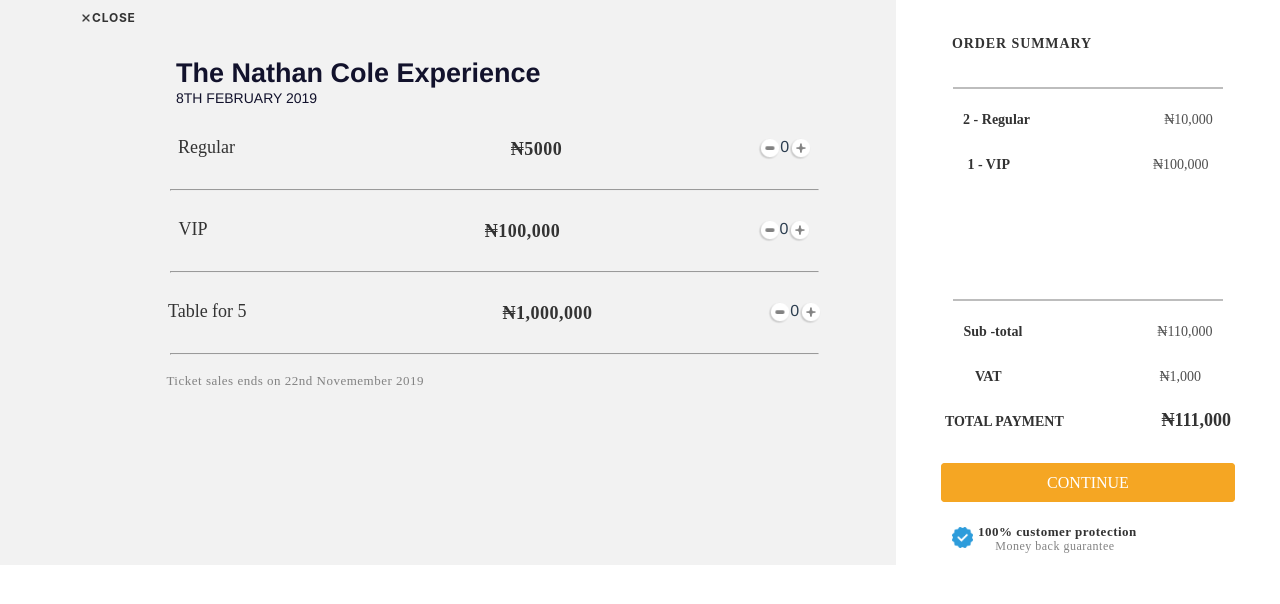
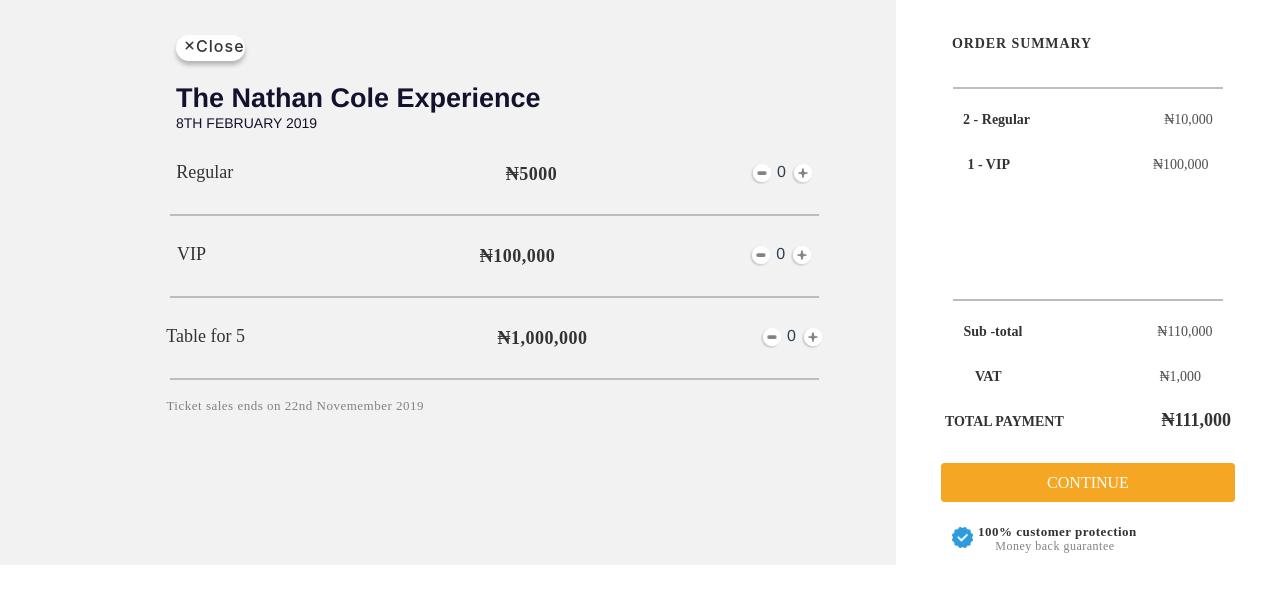
Before and after one commit to abiodunjohnson/Ticket_master, a Vue app: page /Payment in a window 1280 px wide. Shown: the top 604 px of the page. Built offline with nearby package versions, Linux system fonts and the light colour scheme; what vue-js-modal would draw is missing.

Commit message:
completed register modal

```diff
--- a/src/App.vue
+++ b/src/App.vue
@@ -23,5 +23,6 @@ export default {
 }
 body {
   margin: 0px !important;
+  overflow-x: none;
 }
 </style>
--- a/src/components/Card.vue
+++ b/src/components/Card.vue
@@ -29,7 +29,7 @@ export default {};
 }
 #card .card-container .detail-summary {
   text-align: start;
-  padding-left: 22px;
+  padding-left: 30px;
 }
 #card .card-container .detail-summary .event-date {
   font-size: 12px;
@@ -55,6 +55,7 @@ export default {};
   line-height: 17px;
   letter-spacing: 0.5px;
   color: #4f4f4f;
-  margin-top: 08px;
+  padding-top: 04px;
+  padding-bottom: 20px;
 }
 </style>
--- a/src/components/Footer.vue
+++ b/src/components/Footer.vue
@@ -1,7 +1,7 @@
 <template>
   <main id="footer">
     <footer class="footer-block">
-      <div class="footer-left">Copyright 2020. Flutterwave inc</div>
+      <div class="footer-left">Copyright {{ new Date().getFullYear() }}. Flutterwave inc</div>
       <ul>
         <li>Terms &#38; Conditions</li>
         <li>Privacy Policy</li>
--- a/src/components/Navbar.vue
+++ b/src/components/Navbar.vue
@@ -19,23 +19,27 @@
 
 <script>
 export default {
-  methods:{
-    showModal(){
-      this.$emit('showModal', 'carrier')
+  methods: {
+    showModal() {
+      this.$emit("showModal", "carrier");
     }
   }
-}
+};
 </script>
 
 <style scoped>
 #nav-bar {
   display: flex;
   justify-content: space-between;
-  padding: 2rem 6rem;
+  padding: 0rem 6rem;
 }
 
 #nav-bar .navbar-brand-block {
   margin-top: 10px;
+}
+
+#nav-bar .navbar-brand-block .navbar-brand img {
+  width: 09rem;
 }
 
 #nav-bar .navbar-right {
--- a/src/layout/HomeLayout.vue
+++ b/src/layout/HomeLayout.vue
@@ -1,13 +1,17 @@
 <template>
   <main id="homelayout">
-
     <Navbar v-on:showModal="show" />
     <router-view></router-view>
-     <modal  name="register-modal">
-     <Register />
+    <modal
+      name="register-modal"
+      :width="500"
+      :height="500"
+      :border-radius="10"
+      @close="open = false"
+    >
+      <Register />
     </modal>
     <Footer />
-
   </main>
 </template>
 
@@ -18,22 +22,21 @@ import Navbar from "../components/Navbar.vue";
 import Footer from "../components/Footer.vue";
 export default {
   data() {
-
+    return { open: false };
   },
   components: {
     Navbar,
     Footer,
     Register
   },
-   methods: {
-  show () {
-    this.$modal.show('register-modal');
-  },
-  hide () {
-    this.$modal.hide('register-modal');
+  methods: {
+    show() {
+      this.$modal.show("register-modal");
+    },
+    hide() {
+      this.$modal.hide("register-modal");
+    }
   }
-}
-
 };
 </script>
 
--- a/src/views/Payment.vue
+++ b/src/views/Payment.vue
@@ -3,16 +3,16 @@
     <section class="main-container">
       <div class="left-container">
         <div class="left-content">
+          <div class="btn-close-block">
             <div class="register-close">
-
               <a>
                 <img src="@/assets/img/Close.png" />
               </a>
               <div class="register-heading">
-          <h3>close</h3>
+                <h3>Close</h3>
               </div>
             </div>
-
+          </div>
           <div class="event-name">
             The Nathan Cole
             Experience
@@ -27,14 +27,14 @@
                 <p class="status">Regular</p>
                 <p class="price">&#8358;5000</p>
                 <div class="btn-item">
-                  <!-- <button @click="decrement" class="send-ticket deduct"> -->
-                  <img @click="decrement" src="@/assets/img/deduct item.png" />
-                  <!-- </button> -->
+                  <div class="btn-left">
+                    <img @click.prevent="decrement" src="@/assets/img/deduct item.png" />
+                  </div>
                   {{counter}}
                   <!-- <p class="number">{{counter}}</p> -->
-                  <!-- <button @click="increment" class="send-ticket add"> -->
-                  <img @click="increment" src="@/assets/img/Add item.png" />
-                  <!-- </button> -->
+                  <div class="btn-right">
+                    <img @click.prevent="increment" src="@/assets/img/Add item.png" />
+                  </div>
                 </div>
               </li>
               <hr class="left-line" />
@@ -42,14 +42,14 @@
                 <p class="status">VIP</p>
                 <p class="price">&#8358;100,000</p>
                 <div class="btn-item">
-                  <!-- <button class="send-ticket deduct"> -->
+                  <div class="btn-left">
                     <img @click="decrement" src="@/assets/img/deduct item.png" />
-                  <!-- </button> -->
+                  </div>
                   {{counter}}
                   <!-- <p class="number">{{counter}}</p> -->
-                  <!-- <button class="send-ticket add"> -->
+                  <div class="btn-right">
                     <img @click="increment" src="@/assets/img/Add item.png" />
-                  <!-- </button> -->
+                  </div>
                 </div>
               </li>
               <li></li>
@@ -58,14 +58,14 @@
                 <p class="status">Table for 5</p>
                 <p class="price">&#8358;1,000,000</p>
                 <div class="btn-item">
-                  <!-- <button to class="send-ticket deduct"> -->
+                  <div class="btn-left">
                     <img @click="decrement" src="@/assets/img/deduct item.png" />
-                  <!-- </button> -->
+                  </div>
                   {{counter}}
                   <!-- <p class="number">{{counter}}</p> -->
-                  <!-- <button to class="send-ticket add"> -->
+                  <div class="btn-right">
                     <img @click="increment" src="@/assets/img/Add item.png" />
-                  <!-- </button> -->
+                  </div>
                 </div>
               </li>
               <hr class="left-line" />
@@ -134,10 +134,11 @@ export default {
 
   methods: {
     increment() {
-      this.counter++;
+      this.counter += 1;
     },
     decrement() {
-      this.counter--;
+      if (this.counter === 0) return;
+      this.counter -= 1;
     }
   }
 };
@@ -157,30 +158,43 @@ export default {
   margin-left: 5rem;
 }
 
+#payment .main-container .left-container .btn-close-block {
+  padding-top: 35px;
+}
+
 #payment .main-container .left-container .register-close {
   display: flex;
+  border: 1px solid transparent;
+  background: #ffffff;
+  border-radius: 60px;
+  padding: 04px 06px;
+  height: 1rem;
+  width: 12%;
+  box-shadow: 0px 4px 4px rgba(0, 0, 0, 0.25);
+  margin-left: 6rem;
 }
 
 #payment .main-container .left-container .register-close .register-heading h3 {
   font-family: SFProDisplay;
-  font-size: 12px;
+  font-size: 16px;
   line-height: 12px;
   letter-spacing: 0.065em;
-  text-transform: uppercase;
+  font-weight: 500;
+  margin: 0px;
   color: #333333;
 }
 #payment .main-container .left-container .register-close a {
-  margin-top: 10px;
+  margin-top: -02px;
 }
 
 #payment .main-container .left-container .register-close a img {
-  width: 12px;
-  height: 12px;
+  width: 13px;
+  height: 13px;
 }
-
 
 #payment .main-container .left-container .left-line {
   width: 78%;
+  border: 0.2px solid #bdbdbd;
 }
 
 #payment .main-container .left-container .left-below-block {
@@ -188,7 +202,6 @@ export default {
 }
 
 #payment .main-container .left-container .btn-block {
-  /* padding-top: 3rem; */
   display: flex;
 }
 
@@ -242,19 +255,12 @@ export default {
   padding-top: 21px;
 }
 
-#payment .main-container .left-container ul .list-item .btn-item .deduct {
-  margin-right: 05px;
+#payment .main-container .left-container ul .list-item .btn-item .btn-right {
+  padding-left: 05px;
 }
 
-#payment .main-container .left-container ul .list-item .btn-item .add {
-  margin-left: 05px;
-}
-
-#payment .main-container .left-container ul .list-item .btn-item button {
-  height: 20px;
-  width: 20px;
-  border-radius: 50%;
-  border: 1px solid red;
+#payment .main-container .left-container ul .list-item .btn-item .btn-left {
+  padding-right: 05px;
 }
 
 #payment .main-container .left-container ul .list-item .btn-item img {
@@ -327,7 +333,7 @@ export default {
 
 #payment .main-container .right-container .right-content .right-line {
   width: 70%;
-  border: 1px solid #bdbdbd;
+  border: 0.2px solid #bdbdbd;
 }
 
 #payment .main-container .right-container .right-content .status-block {
@@ -338,7 +344,7 @@ export default {
 #payment .main-container .right-container .right-content .right-line-bottom {
   margin-top: 7rem;
   width: 70%;
-  border: 1px solid #bdbdbd;
+  border: 0.2px solid #bdbdbd;
 }
 
 #payment
--- a/src/views/Register.vue
+++ b/src/views/Register.vue
@@ -5,7 +5,7 @@
         <div class="register-heading">
           <h3>Register For free</h3>
         </div>
-        <a>
+        <a @click="$emit()">
           <img src="@/assets/img/Close.png" />
         </a>
       </div>
@@ -68,13 +68,15 @@ export default {};
   letter-spacing: 0.065em;
   text-transform: uppercase;
   color: #333333;
+  padding-right: 39px;
 }
+
 #register .main-container .register-close a {
   margin-top: 10px;
 }
 
 #register .main-container hr {
-  width: 75%;
+  width: 82%;
   border: 0.2px solid#bdbdbd;
 }
 
@@ -87,7 +89,7 @@ export default {};
 }
 
 #register .main-container .main-detail .form-container .input-block label {
-  margin-left: 57px;
+  margin-left: 29px;
   font-style: normal;
   font-weight: normal;
   font-size: 14px;
@@ -104,7 +106,7 @@ input[type="name"],
   border-radius: 4px;
   padding: 10px 15px;
   width: 16.5rem;
-  margin-left: 51px;
+  margin-left: 28px;
   margin-top: 10px;
 }
 
```
Also changed, not shown: src/views/Event.vue (+1 -13 lines). Lines whose indentation alone changed are shown as unchanged.
